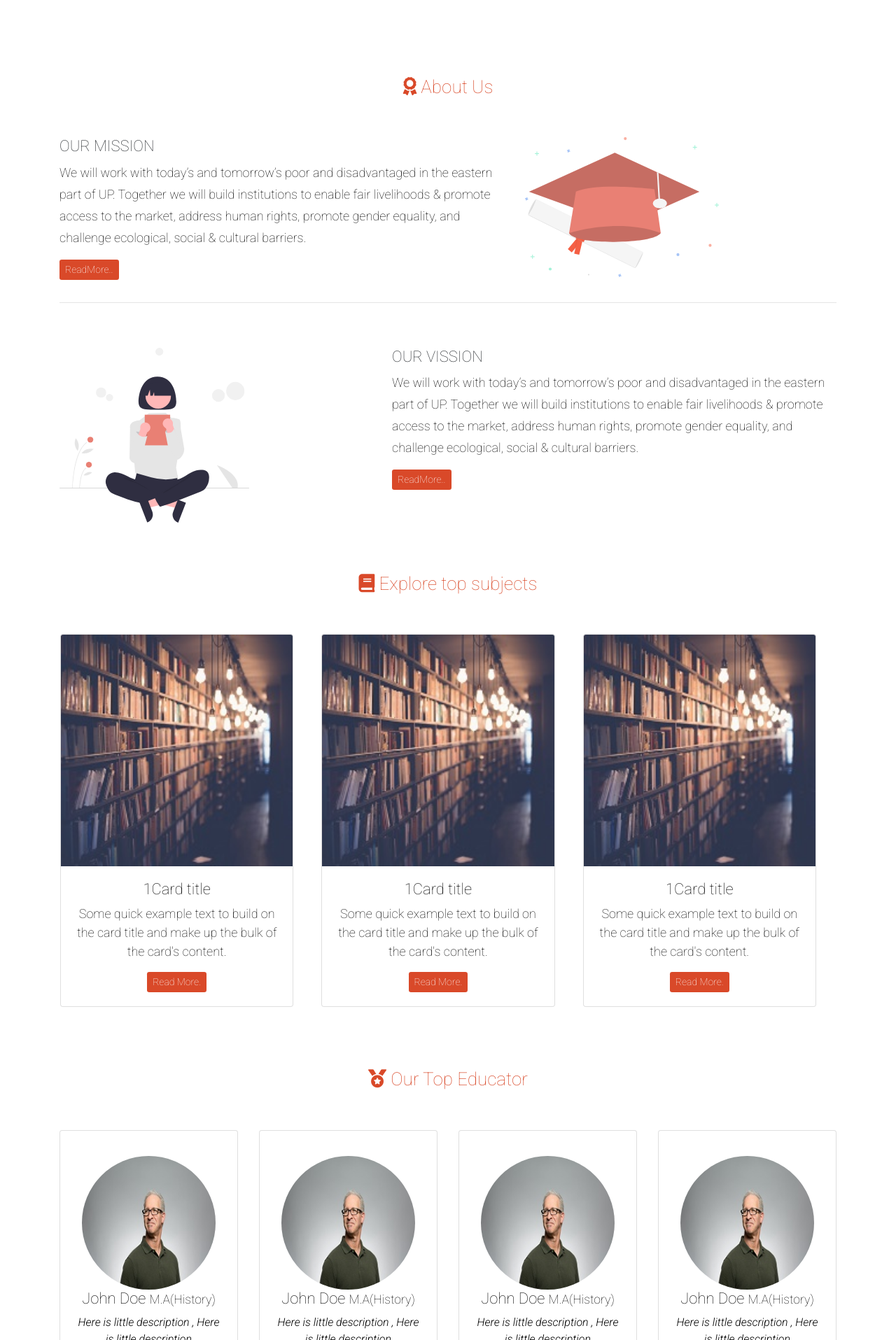
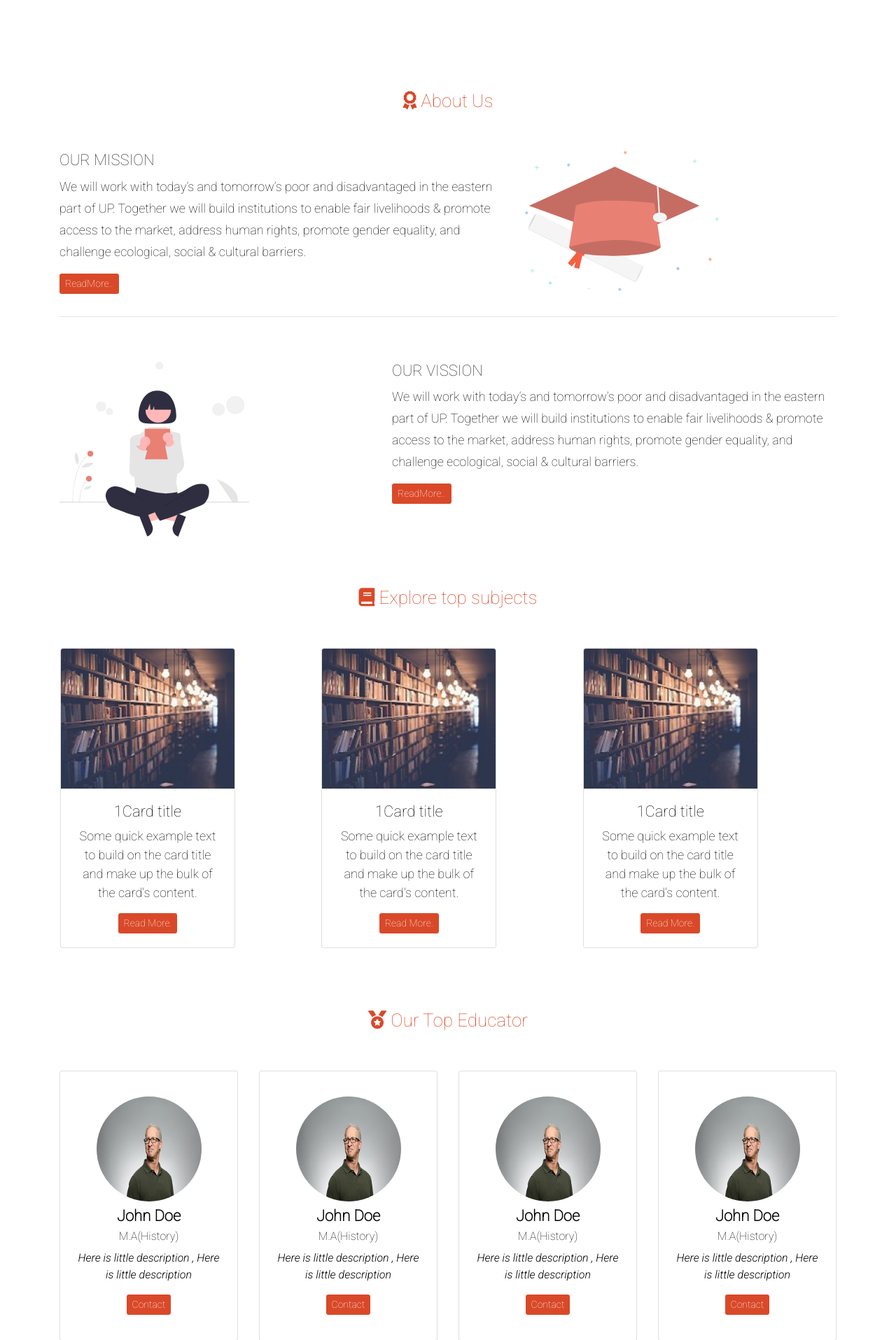
Before and after one commit to Dip20/school-template, a PHP site: page / in a window 1280 px wide. Shown: the part 855-2770 px from the top of the page at 70% size. Run offline with PHP 8.4, Linux system fonts and the light colour scheme.

Commit message:
top subjects image respinsive

```diff
--- a/css/main.css
+++ b/css/main.css
@@ -100,6 +100,10 @@ nav .active {
 	font-size: 18px !important;
 }
 
+.size-16 {
+	font-size: 16px !important;
+}
+
 .font-bolder {
 	font-family: 'Open Sans', sans-serif;
 	font-weight: 600;
@@ -164,3 +168,15 @@ footer a:hover {
 #notification ol li {
 	line-height: 38px;
 }
+
+.responsive_image{
+	max-width: 150px;
+	max-height: 150px;
+}
+.responsive_subject_image{
+
+	max-width: 250px;
+
+
+
+}
--- a/css/vendor.css
+++ b/css/vendor.css
@@ -16,7 +16,7 @@
 
 
 /* login form */
-/*
+
 .bd-placeholder-img {
   font-size: 1.125rem;
   text-anchor: middle;
@@ -40,4 +40,4 @@
 
 @media (min-width: 992px) {
   .rounded-lg-3 { border-radius: .3rem; }
-} */
+}
--- a/index.html
+++ b/index.html
@@ -69,7 +69,7 @@
                </div>
             </div>
          </div>
-         <div class="container" style="margin-top:-60px;">
+         <div class="container" style="margin-top:-40px;">
             <div class="row mb-2">
                <div class="col-lg-3 col-md-6 col-sm-12 text-center mb-3">
                   <div class="card border-white  radious fc">
@@ -126,7 +126,7 @@
                   </p>
                </div>
                <div class="col-md-5" >
-                  <!-- <svg class="bd-placeholder-img bd-placeholder-img-lg featurette-image img-fluid mx-auto" width="500" height="500" xmlns="http://www.w3.org/2000/svg" preserveAspectRatio="xMidYMid slice" focusable="false" role="img" aria-label="Placeholder: 500x500"><title>Placeholder</title><rect width="100%" height="100%" fill="#eee"/><text x="50%" y="50%" fill="#aaa" dy=".3em">500x500</text></svg> -->
+
                   <img src="img/undraw_Graduation_ktn0.svg" alt="" class="" height="200px">
                </div>
             </div>
@@ -141,7 +141,7 @@
                   </p>
                </div>
                <div class="col-md-5 order-md-1">
-                  <!-- <svg class="bd-placeholder-img bd-placeholder-img-lg featurette-image img-fluid mx-auto" width="500" height="500" xmlns="http://www.w3.org/2000/svg" preserveAspectRatio="xMidYMid slice" focusable="false" role="img" aria-label="Placeholder: 500x500"><title>Placeholder</title><rect width="100%" height="100%" fill="#eee"/><text x="50%" y="50%" fill="#aaa" dy=".3em">500x500</text></svg> -->
+
                   <img src="img/undraw_Reading_re_29f8.svg" alt="" class="" height="250px">
                </div>
             </div>
@@ -154,8 +154,8 @@
                 <div class="row mb-2 justify-content-center owl-carousel owl-theme">
                    <!--  -->
                    <div class="col mb-2 text-center item">
-                  <div class="card" style="">
-                     <img src="img/janko-ferlic-sfL_QOnmy00-unsplash.jpg" class="card-img-top" alt="...">
+                      <div class="card responsive_subject_image" style="">
+                         <img src="img/janko-ferlic-sfL_QOnmy00-unsplash.jpg" class="card-img-top " height="200px" width="150px"  alt="...">
                          <div class="card-body">
                             <h5 class=" size-22 black">1Card title</h5>
                             <p class="card-text size-18 black">Some quick example text to build on the card title and make up the bulk of the card's content.</p>
@@ -164,8 +164,8 @@
                       </div>
                    </div>
                    <div class="col mb-2 text-center item">
-                  <div class="card" style="">
-                     <img src="img/janko-ferlic-sfL_QOnmy00-unsplash.jpg" class="card-img-top" alt="...">
+                      <div class="card responsive_subject_image" style="">
+                         <img src="img/janko-ferlic-sfL_QOnmy00-unsplash.jpg" class="card-img-top " height="200px"   alt="...">
                          <div class="card-body">
                             <h5 class=" size-22 black">1Card title</h5>
                             <p class="card-text size-18 black">Some quick example text to build on the card title and make up the bulk of the card's content.</p>
@@ -174,8 +174,8 @@
                       </div>
                    </div>
                    <div class="col mb-2 text-center item">
-                  <div class="card" style="">
-                     <img src="img/janko-ferlic-sfL_QOnmy00-unsplash.jpg" class="card-img-top" alt="...">
+                      <div class="card responsive_subject_image" style="">
+                         <img src="img/janko-ferlic-sfL_QOnmy00-unsplash.jpg" class="card-img-top " height="200px"  alt="...">
                          <div class="card-body">
                             <h5 class=" size-22 black">1Card title</h5>
                             <p class="card-text size-18 black">Some quick example text to build on the card title and make up the bulk of the card's content.</p>
@@ -184,8 +184,8 @@
                       </div>
                    </div>
                    <div class="col mb-2 text-center item">
-                  <div class="card" style="">
-                     <img src="img/janko-ferlic-sfL_QOnmy00-unsplash.jpg" class="card-img-top" alt="...">
+                      <div class="card responsive_subject_image" style="">
+                         <img src="img/janko-ferlic-sfL_QOnmy00-unsplash.jpg" class="card-img-top " height="200px"  alt="...">
                          <div class="card-body">
                             <h5 class=" size-22 black">1Card title</h5>
                             <p class="card-text size-18 black">Some quick example text to build on the card title and make up the bulk of the card's content.</p>
@@ -202,54 +202,65 @@
             <h1 class="size-26 orange text-center"><i class="fas fa-medal"></i> Our Top Educator</h1>
             <br><br>
             <div class="row mb-2 justify-content-center ">
-               <div class="col-lg-3 col-md-6 col-sm-12 mb-3 text-center">
+               <div class="col-lg-3 col-md-6 col-sm-6 mb-3 text-center">
                   <div class="card py-3">
                      <div class="card-body">
-                        <img src="img/user.jpg" class="image-fluid rounded-circle" width="90%" height="90%">
+                        <img src="img/user.jpg" class="image-fluid rounded-circle responsive_image" >
                         <div class="">
-                           <h3 class="size-22 black">John Doe <small>M.A(History)</small> </h3>
+                           <h4 class="size-22 black font-weight-bolder mt-2">John Doe
+                             <br><small class="size-16">M.A(History)</small> </h4>
                            <p class="black"> <i>Here is little description , Here is little description</i> </p>
                            <a href="#" class="btn btn-outline-light btn-sm ">Contact</a>
                         </div>
                      </div>
                   </div>
                </div>
-               <div class="col-lg-3 col-md-6 col-sm-12 mb-3 text-center">
+
+               <div class="col-lg-3 col-md-6 col-sm-6 mb-3 text-center">
                   <div class="card py-3">
                      <div class="card-body">
-                        <img src="img/user.jpg" class="image-fluid rounded-circle" width="90%" height="90%">
+                        <img src="img/user.jpg" class="image-fluid rounded-circle responsive_image" >
                         <div class="">
-                           <h3 class="size-22 black">John Doe <small>M.A(History)</small> </h3>
+                           <h4 class="size-22 black font-weight-bolder mt-2">John Doe
+                             <br><small class="size-16">M.A(History)</small> </h4>
                            <p class="black"> <i>Here is little description , Here is little description</i> </p>
                            <a href="#" class="btn btn-outline-light btn-sm ">Contact</a>
                         </div>
                      </div>
                   </div>
                </div>
-               <div class="col-lg-3 col-md-6 col-sm-12 mb-3 text-center">
+
+               <div class="col-lg-3 col-md-6 col-sm-6 mb-3 text-center">
                   <div class="card py-3">
                      <div class="card-body">
-                        <img src="img/user.jpg" class="image-fluid rounded-circle" width="90%" height="90%">
+                        <img src="img/user.jpg" class="image-fluid rounded-circle responsive_image" >
                         <div class="">
-                           <h3 class="size-22 black">John Doe <small>M.A(History)</small> </h3>
+                           <h4 class="size-22 black font-weight-bolder mt-2">John Doe
+                             <br><small class="size-16">M.A(History)</small> </h4>
                            <p class="black"> <i>Here is little description , Here is little description</i> </p>
                            <a href="#" class="btn btn-outline-light btn-sm ">Contact</a>
                         </div>
                      </div>
                   </div>
                </div>
-               <div class="col-lg-3 col-md-6 col-sm-12 mb-3 text-center">
+
+               <div class="col-lg-3 col-md-6 col-sm-6 mb-3 text-center">
                   <div class="card py-3">
                      <div class="card-body">
-                        <img src="img/user.jpg" class="image-fluid rounded-circle" width="90%" height="90%">
+                        <img src="img/user.jpg" class="image-fluid rounded-circle responsive_image" >
                         <div class="">
-                           <h3 class="size-22 black">John Doe <small>M.A(History)</small> </h3>
+                           <h4 class="size-22 black font-weight-bolder mt-2">John Doe
+                             <br><small class="size-16">M.A(History)</small> </h4>
                            <p class="black"> <i>Here is little description , Here is little description</i> </p>
                            <a href="#" class="btn btn-outline-light btn-sm ">Contact</a>
                         </div>
                      </div>
                   </div>
                </div>
+
+
+
+
             </div>
          </div>
          <!-- top educator ends here -->
```
Also changed, not shown: about.html (+9 -8 lines), img/janko-ferlic-sfL_QOnmy00-unsplash.jpg. Lines whose indentation alone changed are shown as unchanged.
